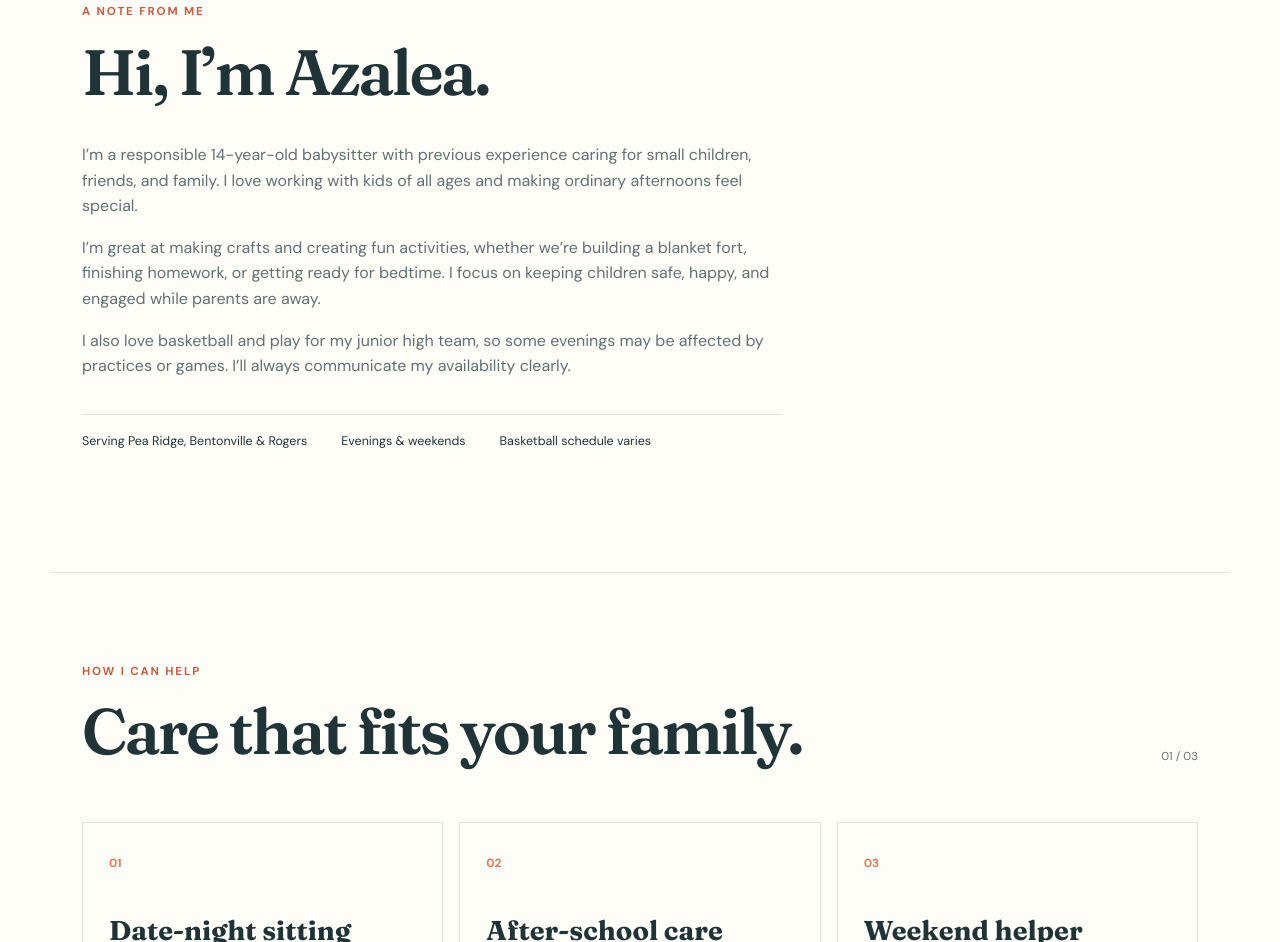
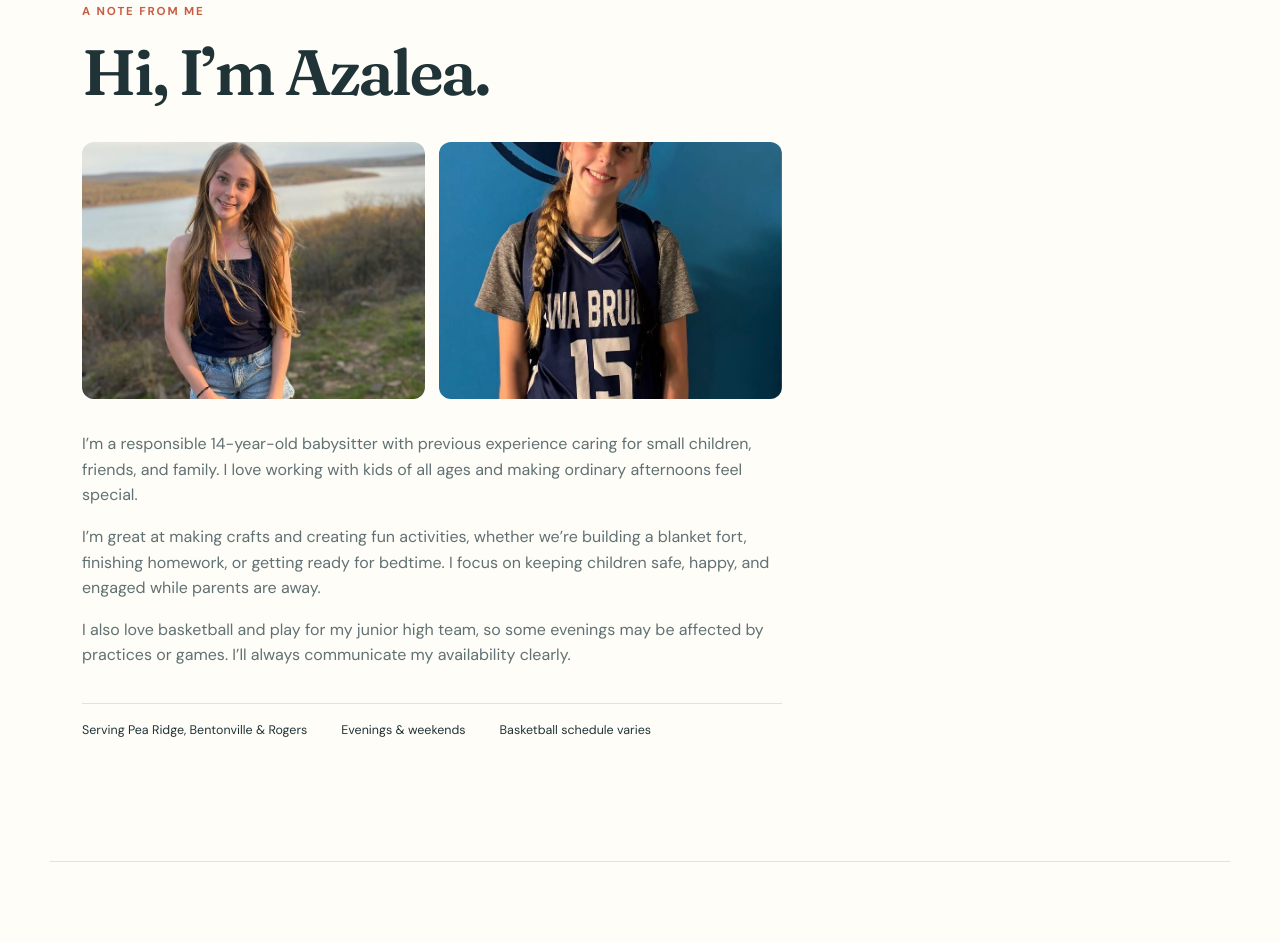
Before and after one commit to ShawnDixon58/azalea-babysitting, a plain HTML site: page index.html in a window 1280 px wide. Shown: the part 917-1859 px from the top of the page. Drawn offline with Linux system fonts and the light colour scheme.

Commit message:
Add About section photo gallery

```diff
--- a/index.html
+++ b/index.html
@@ -52,6 +52,10 @@
         <h2>Hi, I’m Azalea.</h2>
       </div>
       <div class="section-copy">
+        <div class="about-gallery">
+          <img src="assets/azalea-lake.jpg" alt="Azalea smiling outdoors near a lake" />
+          <img src="assets/azalea-basketball.jpg" alt="Azalea wearing her junior-high basketball uniform" />
+        </div>
         <p>I’m a responsible <span id="azalea-age-about">teen</span> babysitter with previous experience caring for small children, friends, and family. I love working with kids of all ages and making ordinary afternoons feel special.</p>
         <p>I’m great at making crafts and creating fun activities, whether we’re building a blanket fort, finishing homework, or getting ready for bedtime. I focus on keeping children safe, happy, and engaged while parents are away.</p>
         <p>I also love basketball and play for my junior high team, so some evenings may be affected by practices or games. I’ll always communicate my availability clearly.</p>
--- a/styles.css
+++ b/styles.css
@@ -41,7 +41,7 @@ h1 em, h2 em { color: var(--coral); font-style: normal; }
 .portrait-note { background: var(--paper); bottom: 25px; color: var(--coral-dark); font-family: var(--serif); font-size: 1.15rem; left: 24px; line-height: 1.05; padding: 12px 17px; position: absolute; transform: rotate(-4deg); }
 .trust-strip { background: var(--cream); display: grid; gap: 20px; grid-template-columns: repeat(3, 1fr); padding: 27px max(32px, calc((100% - 1116px) / 2)); }
 .trust-strip div { display: grid; gap: 0 13px; grid-template-columns: auto 1fr; }.trust-strip .icon { border: 2px solid var(--coral); border-radius: 50%; grid-row: span 2; height: 13px; margin-top: 5px; width: 13px; }.trust-strip strong { font-size: .85rem; }.trust-strip div span:last-child { color: var(--muted); font-size: .78rem; }
-.about { padding-bottom: 120px; padding-top: 120px; }.about-intro { max-width: 700px; }.about h2, .services h2 { font-size: clamp(2.6rem, 5vw, 4.5rem); }.section-copy { color: var(--muted); margin-top: 35px; max-width: 700px; }.section-copy p { margin-top: 0; }.details { border-top: 1px solid var(--line); color: var(--ink); display: flex; font-size: .78rem; gap: 34px; margin-top: 35px; padding-top: 17px; }
+.about { padding-bottom: 120px; padding-top: 120px; }.about-intro { max-width: 700px; }.about h2, .services h2 { font-size: clamp(2.6rem, 5vw, 4.5rem); }.section-copy { color: var(--muted); margin-top: 35px; max-width: 700px; }.about-gallery { display: grid; gap: 14px; grid-template-columns: repeat(2, 1fr); margin-bottom: 32px; }.about-gallery img { aspect-ratio: 4 / 3; border-radius: 12px; display: block; object-fit: cover; width: 100%; }.about-gallery img:first-child { object-position: center 38%; }.about-gallery img:last-child { object-position: center 25%; }.section-copy p { margin-top: 0; }.details { border-top: 1px solid var(--line); color: var(--ink); display: flex; font-size: .78rem; gap: 34px; margin-top: 35px; padding-top: 17px; }
 .services { border-top: 1px solid var(--line); padding-bottom: 120px; padding-top: 90px; }.section-heading { align-items: end; display: flex; justify-content: space-between; }.section-number { color: var(--muted); font-size: .72rem; }.service-cards { display: grid; gap: 16px; grid-template-columns: repeat(3, 1fr); margin-top: 55px; }.service-cards article { border: 1px solid var(--line); min-height: 230px; padding: 26px; transition: transform .2s, box-shadow .2s; }.service-cards article:hover { box-shadow: 8px 8px 0 var(--blue); transform: translate(-3px, -3px); }.card-number { color: var(--coral); font-size: .74rem; font-weight: 700; }.service-cards h3 { font-family: var(--serif); font-size: 1.7rem; margin: 42px 0 10px; }.service-cards p { color: var(--muted); font-size: .9rem; margin: 0; }
 .contact { background: var(--cream); display: grid; gap: 90px; grid-template-columns: 1fr 1fr; margin-bottom: 0; max-width: none; padding-bottom: 100px; padding-left: max(32px, calc((100% - 1116px) / 2)); padding-right: max(32px, calc((100% - 1116px) / 2)); padding-top: 95px; }.contact h2 { font-size: clamp(3rem, 5vw, 5rem); }.contact-note { color: var(--muted); margin-top: 28px; max-width: 340px; }.contact-card { align-self: center; background: var(--paper); border: 1px solid var(--line); max-width: 500px; padding: 32px; }.contact-card h3 { font-family: var(--serif); font-size: 2.1rem; margin: 34px 0 10px; }.contact-card p { color: var(--muted); margin: 0; }.phone-links { font-size: 1.15rem; font-weight: 700; line-height: 1.8; margin-top: 20px !important; }.phone-links a { color: var(--coral-dark); }.phone-links a:hover, .phone-links a:focus-visible { text-decoration: underline; }.contact-card .service-area { border-top: 1px solid var(--line); color: var(--ink); margin-top: 28px; padding-top: 17px; }.contact-card .service-area strong { color: var(--coral-dark); font-size: .72rem; letter-spacing: .12em; text-transform: uppercase; }.site-footer { color: var(--muted); display: flex; font-size: .72rem; justify-content: space-between; margin: auto; max-width: 1180px; padding: 27px 32px; }
 @media (max-width: 750px) { .site-header { padding: 21px 20px; } nav a:not(.nav-cta) { display: none; }.nav-cta { font-size: .76rem; padding: 8px 12px; }.section-shell { padding-left: 20px; padding-right: 20px; }.hero { display: flex; flex-direction: column; gap: 35px; min-height: auto; padding-bottom: 70px; padding-top: 60px; }.hero-copy { align-self: stretch; }.hero-portrait { box-shadow: 10px 10px 0 var(--yellow); height: 390px; transform: rotate(1deg); width: min(100%, 340px); }.portrait-note { bottom: 18px; left: 18px; }.trust-strip { grid-template-columns: 1fr; padding: 28px 20px; }.about, .contact { display: block; padding-bottom: 75px; padding-top: 75px; }.section-copy { margin-top: 35px; }.services { padding-bottom: 75px; padding-top: 75px; }.service-cards { grid-template-columns: 1fr; margin-top: 35px; }.service-cards article { min-height: 0; }.service-cards h3 { margin-top: 25px; }.contact-form { margin-top: 45px; }.site-footer { padding: 22px 20px; }.details { flex-direction: column; gap: 8px; } }
```
Also changed, not shown: assets/azalea-basketball.jpg (added), assets/azalea-lake.jpg (added).
